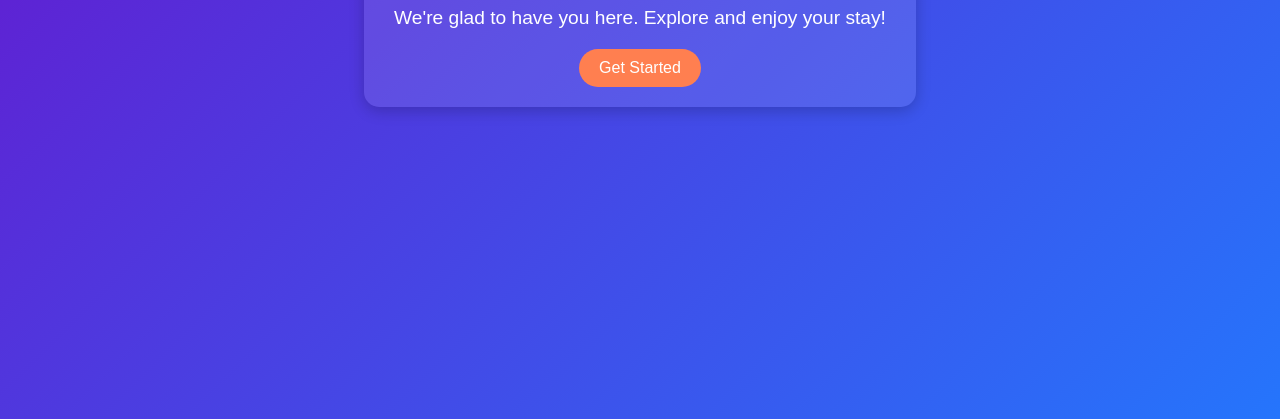
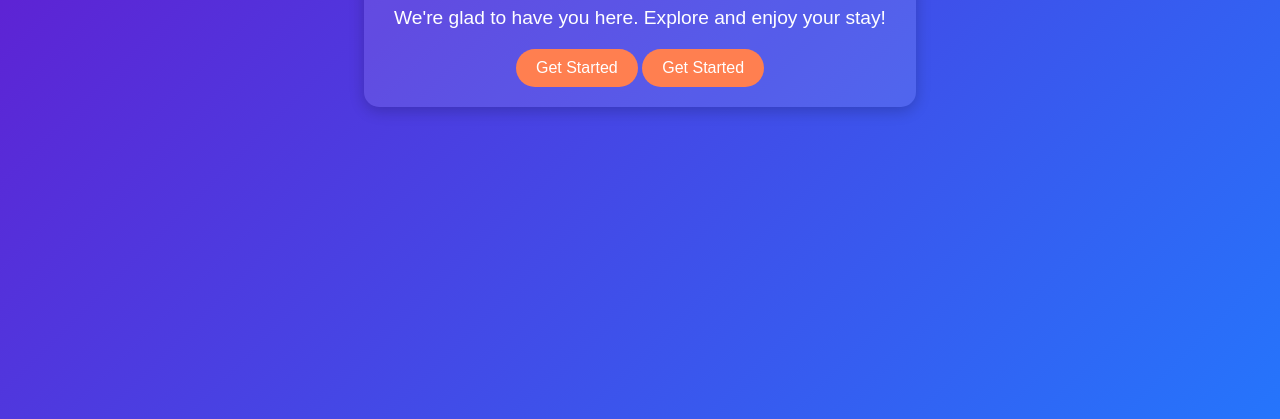
Before and after one commit to L1F21BSSE0411/Blogging-Website, a website: page src/index.html in a window 1280 px wide. Shown: the part 381-800 px from the top of the page. Drawn offline with Linux system fonts and the light colour scheme.

Commit message:
Update index.html

```diff
--- a/src/index.html
+++ b/src/index.html
@@ -11,6 +11,7 @@
     <h1>Welcome to My Website</h1>
     <p>We're glad to have you here. Explore and enjoy your stay!</p>
     <a href="#explore" class="button">Get Started</a>
+    <a href="contactUs.html" class="button">Get Started</a>
   </div>
 </body>
 </html>
```
